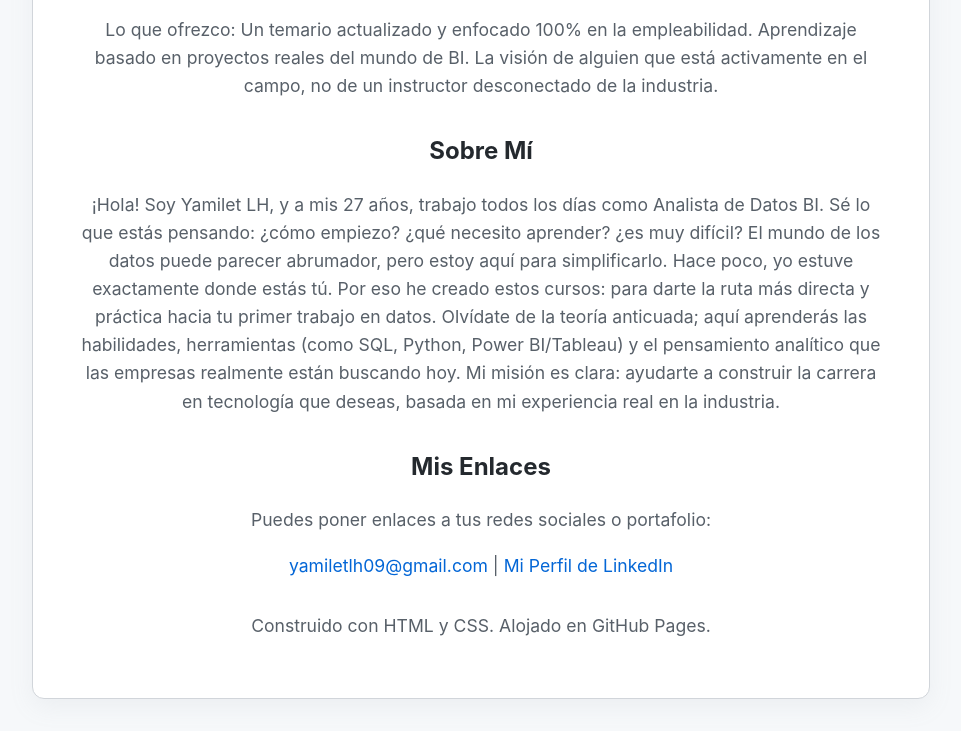
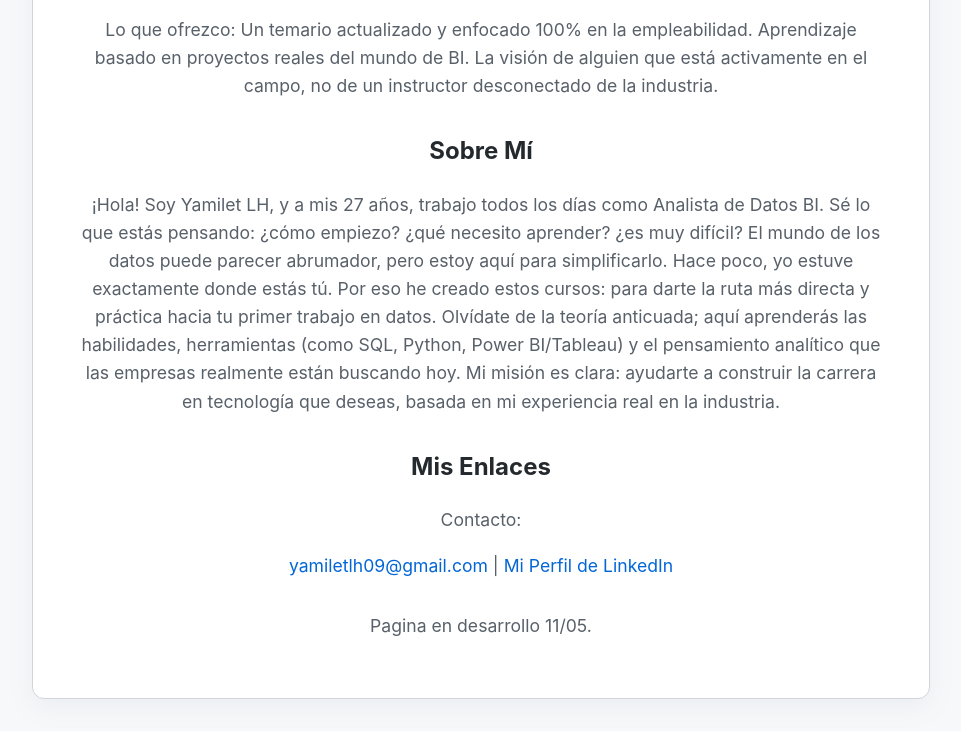
Before and after one commit to hylopher/haylopher_asesorias, a plain HTML site: page index.html in a window 1280 px wide. Shown: the part 191-922 px from the top of the page, without its empty margins (159-1120 px from the left). Drawn offline with Linux system fonts and the light colour scheme.

Commit message:
Update contact information and footer text

```diff
--- a/index.html
+++ b/index.html
@@ -99,7 +99,7 @@ Mi misión es clara: ayudarte a construir la carrera en tecnología que deseas,
 
         <h2>Mis Enlaces</h2>
         <p>
-            Puedes poner enlaces a tus redes sociales o portafolio:
+            Contacto:
         </p>
         <p>
             <a href="" target="_blank">yamiletlh09@gmail.com</a> |
@@ -107,7 +107,7 @@ Mi misión es clara: ayudarte a construir la carrera en tecnología que deseas,
         </p>
 
         <div class="footer">
-            <p>Construido con HTML y CSS. Alojado en GitHub Pages.</p>
+            <p>Pagina en desarrollo 11/05.</p>
         </div>
     </div>
 
```
